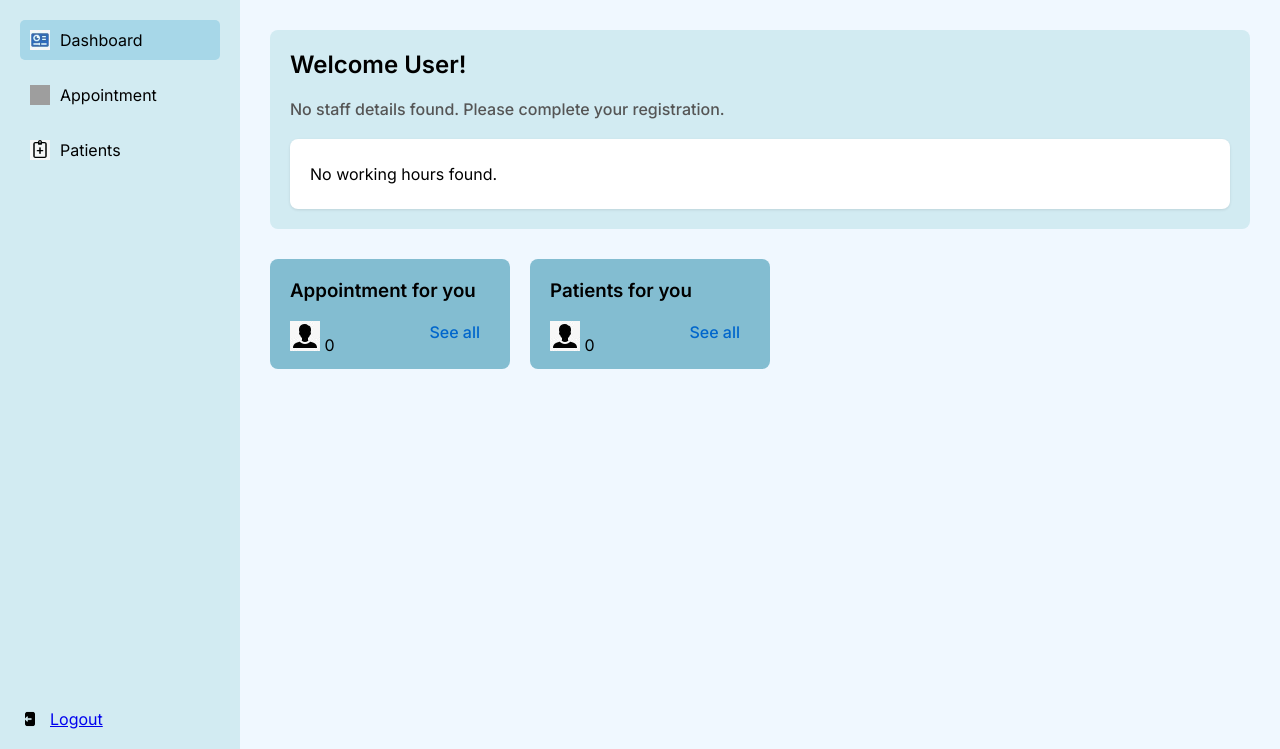
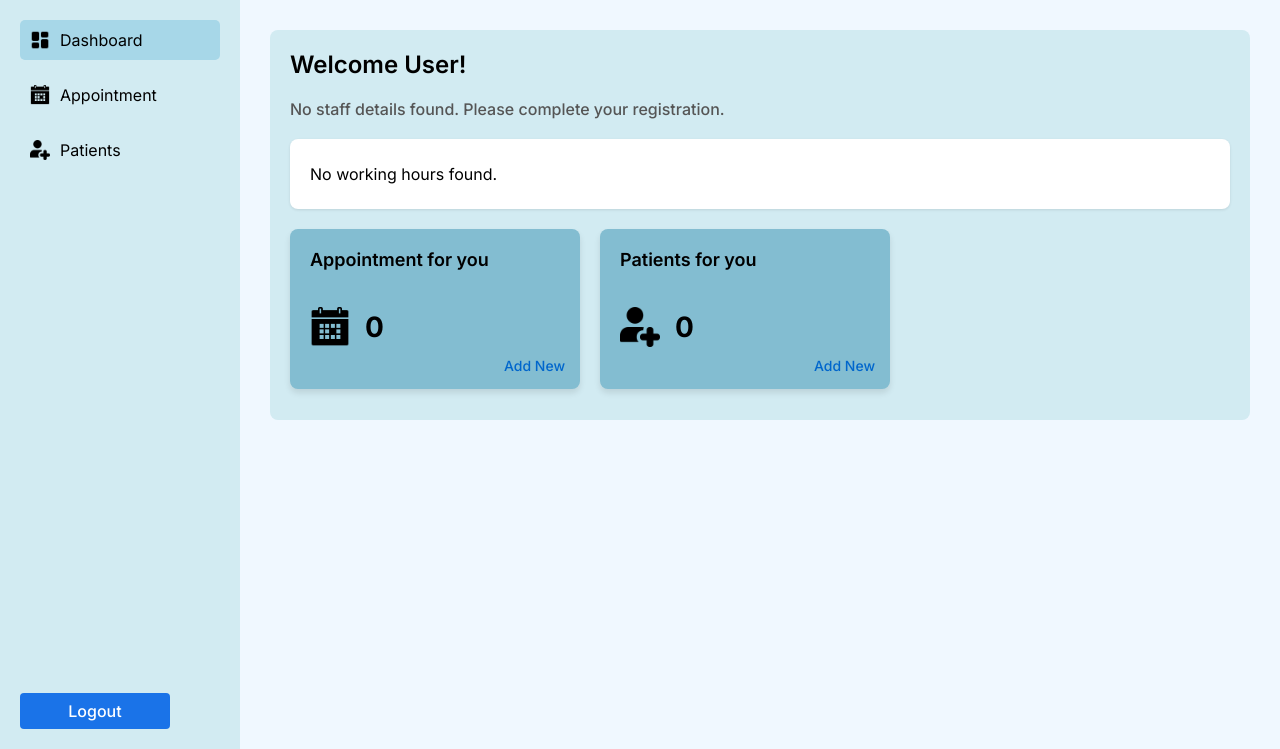
Before and after one commit to Suhanibhuti/BE-miniproject, a Django app: page /accounts/staff_dash/ in a window 1280 px wide. Shown: the part 51-800 px from the top of the page. Run offline with Django 5.2, Linux system fonts and the light colour scheme; a user stored in the database is signed in; data comes from the database, SQL or seed files in the repository; both versions use the stored data as it was after the commit; grey boxes are pictures that could not be loaded.

Commit message:
icons-doc,patient,admin

```diff
--- a/AHMS/templates/accounts/staff_dash.html
+++ b/AHMS/templates/accounts/staff_dash.html
@@ -89,6 +89,7 @@
             padding: 20px;
             padding: 30px; /* Increased padding */
             max-width: 1200px;
+            padding-bottom: 0px;
         }
         .welcome-card {
             background-color: #D2EBF2;
@@ -97,48 +98,74 @@
             margin-bottom: 20px;
             font-family: 'Inter', sans-serif;
             margin-bottom: 30px;
+            padding-bottom: 1px;
         }
         .welcome-card h2 {
             margin-top: 0;
             font-weight: 600;
         }
         .info-cards {
-            gap: 30px;
             display: flex;
             gap: 20px;
+            margin-bottom: 30px;
+            padding-top: 20px;
         }
         .info-card {
             background-color: #83BDD1;
             border-radius: 8px;
             padding: 20px;
+            width: 250px;
             position: relative;
             font-family: 'Inter', sans-serif;
-            width: 200px; /* Fixed width instead of flex-grow */
-            height: 70px;
+            height: 120px;
+            box-shadow: 0 4px 6px rgba(0, 0, 0, 0.1);
+            display: flex;
+            flex-direction: column;
         }
         .info-card h3 {
-            margin-top: 0;
+            margin: 0 0 15px 0;
             font-weight: 600;
+            font-size: 18px;
+        }
+        .info-card .card-content {
+            display: flex;
+            align-items: center;
+            gap: 15px;
+            flex-grow: 1;
+        }
+        .info-card .card-icon {
+            width: 40px;
+            height: 40px;
+        }
+        .info-card .count {
+            font-size: 28px;
+            font-weight: 700;
         }
         .info-card a {
+            color: #0066cc;
+            text-decoration: none;
+            font-weight: 500;
             position: absolute;
-            right: 20px;
-            bottom: 2px;
-            text-decoration: none;
-            color: #0066cc;
-            font-weight: 500;
+            bottom: 15px;
+            right: 15px;
+            font-size: 14px;
+        }
+        .info-card a:hover {
+            text-decoration: underline;
         }
         .logout {
             margin-top: auto;
-            cursor: pointer;
             display: flex;
             align-items: center;
-            font-family: 'Inter', sans-serif;
+            cursor: pointer;
+            text-align: center;
+            width: 150px;
+
         }
         .logout img {
-            width: 20px;
-            height: 20px;
-            margin-right: 10px;
+            width: 18px;
+            height: 18px;
+            margin-right: 8px;
         }
 
         .staff-details {
@@ -189,6 +216,32 @@
         .working-hours p {
             margin: 5px 0;
         }
+
+
+        .btn {
+            padding: 0.5rem 1rem;
+            border-radius: 4px;
+            cursor: pointer;
+            border: none;
+            font-weight: 500;
+            width: 150px;
+            text-decoration: none;
+
+        }
+        .btn-primary {
+            background: #1a73e8;
+            color: white;
+        }
+        .btn-secondary {
+            background: #4285f4;
+            color: white;
+        }
+        .btn-check {
+            background-color: #1e88e5;
+        }
+        .btn-appointment {
+            background-color: #1a73e8;}
+
     </style>
 </head>
 <body>
@@ -207,16 +260,17 @@
         <div class="content">
             <div class="sidebar">
                 <a href="{% url 'staff_dash' %}" class="menu-item active"><img src="{{ MEDIA_URL }}Control Panel.png" alt="Appointment Icon"> Dashboard</a>
+
                 <a href="{% url 'staff_app' %}" class="menu-item">
-                    <img src="{{ MEDIA_URL }}Timesheet.png" alt="Appointment Icon">
+                    <img src="{{ MEDIA_URL }}appointment.png" alt="Appointment Icon">
                     Appointment
                 </a>
                 <a href="{% url 'staff_pat' %}" class="menu-item">
-                    <img src="{{ MEDIA_URL }}Treatment.png" alt="Patients Icon">
+                    <img src="{{ MEDIA_URL }}patient.png" alt="Patients Icon">
                     Patients
                 </a>
                 <div class="logout">
-                    <img src="{{ MEDIA_URL }}Logout Rounded Left.png" alt="Logout Icon">
+                    {% comment %} <img src="{{ MEDIA_URL }}Logout Rounded Left.png" alt="Logout Icon"> {% endcomment %}
                     <a href="{% url "logouts" %}" class='btn btn-primary'> Logout </a>
 
                 </div>
@@ -283,20 +337,29 @@
  {% endif %}
 
 
-            </div>
+ {% comment %} <div class="main-content"> {% endcomment %}
     <div class="info-cards">
         <div class="info-card">
             <h3>Appointment for you</h3>
-                    <p><img src="{{ MEDIA_URL }}Account.png" alt="User Icon"> {{ appointment_count }}</p>
-                    <a href="{% url 'staff_app' %}" class="menu-item">See all</a>
+            <div class="card-content">
+                <img src="{{ MEDIA_URL }}appointment.png" class="card-icon" alt="Doctor Icon">
+                <span class="count">{{appointment_count }}</span>
+            </div>
+            <a href="{% url 'staff_app' %}">Add New</a>
         </div>
         <div class="info-card">
             <h3>Patients for you</h3>
-                    <p><img src="{{ MEDIA_URL }}Account.png" alt="User Icon"> {{ patient_count }}</p>
-                    <a href="{% url 'staff_pat' %}" class="menu-item">See all</a>
+            <div class="card-content">
+                <img src="{{ MEDIA_URL }}patient.png" class="card-icon" alt="Patient Icon">
+                <span class="count">{{ patient_count }}</span>
             </div>
+            <a href="{% url 'staff_pat' %}">Add New</a>
         </div>
+
     </div>
+
+
+        {% comment %} </div> {% endcomment %}
     </div>
     </div>
 </body>
```
Also changed, not shown: AHMS/templates/accounts/ad_app.html (+18 -10 lines), AHMS/templates/accounts/ad_doc.html (+18 -8 lines), AHMS/templates/accounts/ad_nurse.html (+18 -8 lines), AHMS/templates/accounts/ad_pat.html (+18 -8 lines), AHMS/templates/accounts/admin_dash.html (+59 -23 lines), AHMS/templates/accounts/staff_app.html (+35 -8 lines), AHMS/templates/accounts/staff_pat.html (+30 -15 lines), AHMS/templates/accounts/staff_pat1.html (+28 -15 lines), AHMS/templates/accounts/staff_pat_pres.html (+27 -15 lines), AHMS/templates/accounts/staff_pat_rep.html (+27 -15 lines), AHMS/db.sqlite3, AHMS/media/Control Panel.png, AHMS/media/Search.png, AHMS/media/Treatment.png, 2 more files. Lines whose indentation alone changed are shown as unchanged.
